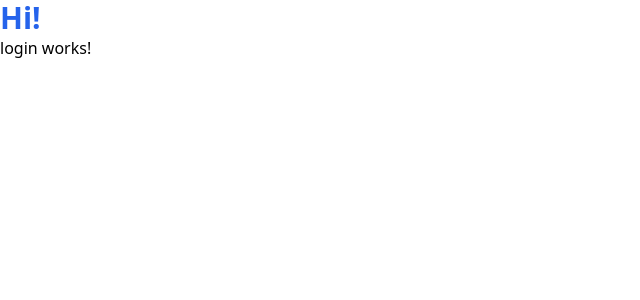
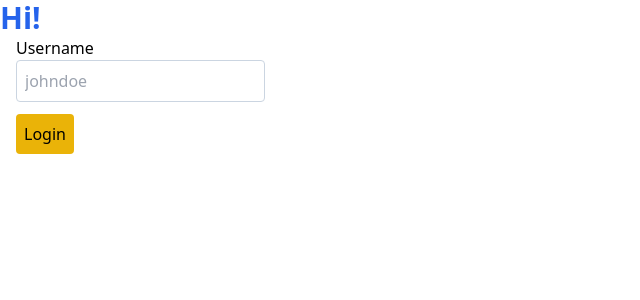
Before and after one commit to LinneaJohansen/angular-assignment, an Angular app: page /login in a window 1280 px wide. Shown: the top 300 px of the page, without its empty margins (0-640 px from the left). Built offline with nearby package versions, Linux system fonts and the light colour scheme.

Commit message:
Added storage

```diff
--- a/src/app/app.module.ts
+++ b/src/app/app.module.ts
@@ -10,6 +10,7 @@ import { CataloguePage } from './pages/catalogue/catalogue.page';
 import { LoginFormComponent } from './components/login-form/login-form.component';
 import { TrainerFormComponent } from './components/trainer-form/trainer-form.component';
 import { CatalogueFormComponent } from './components/catalogue-form/catalogue-form.component';
+import { FormsModule } from '@angular/forms';
 
 
 @NgModule({
@@ -24,8 +25,9 @@ import { CatalogueFormComponent } from './components/catalogue-form/catalogue-fo
   ],
   imports: [
     BrowserModule,
-    AppRoutingModule,
-    HttpClientModule
+    HttpClientModule,
+    FormsModule,
+    AppRoutingModule
   ],
   providers: [],
   bootstrap: [AppComponent]
--- a/src/app/components/login-form/login-form.component.html
+++ b/src/app/components/login-form/login-form.component.html
@@ -1 +1,13 @@
-<p>login-form works!</p>
+<form #loginForm="ngForm" (ngSubmit)="loginSubmit(loginForm)">
+    <fieldset class="mb-3">
+        <label for="username" class="block">Username</label>
+        <input type="text"
+        ngModel
+        #username="ngModel"
+        name="username" id="username"
+        class="border border-slate-300 p-2 rounded"
+        placeholder="johndoe"/>
+    </fieldset>
+
+    <button type="submit" class="bg-yellow-500 p-2 rounded">Login</button>
+</form>
--- a/src/app/components/login-form/login-form.component.ts
+++ b/src/app/components/login-form/login-form.component.ts
@@ -1,15 +1,31 @@
-import { Component, OnInit } from '@angular/core';
+import { Component } from '@angular/core';
+import { NgForm } from '@angular/forms';
+import { Trainer } from 'src/app/models/trainer.model';
+import { LoginService } from 'src/app/services/login.service';
 
 @Component({
   selector: 'app-login-form',
   templateUrl: './login-form.component.html',
   styleUrls: ['./login-form.component.css']
 })
-export class LoginFormComponent implements OnInit {
-
-  constructor() { }
+export class LoginFormComponent{
+  //Dependency injection
+  constructor(private readonly loginService: LoginService) { }
 
   ngOnInit(): void {
   }
 
+  public loginSubmit(loginForm : NgForm): void {
+    //Username
+    const { username } = loginForm.value;
+
+    this.loginService.login(username).subscribe({
+      next: (trainer: Trainer) => {
+
+      },
+      error: () => {
+
+      }
+    })
+  }
 }
--- /dev/null
+++ b/src/app/enums/storage-keys.enum.ts
@@ -0,0 +1,3 @@
+export enum StorageKeys {
+    Trainer = "stored-trainer"
+}
--- a/src/app/pages/login/login.page.html
+++ b/src/app/pages/login/login.page.html
@@ -1 +1,3 @@
-<p>login works!</p>
+<main class="container mx-auto px-4">
+    <app-login-form></app-login-form>
+</main>
--- a/src/app/services/login.service.ts
+++ b/src/app/services/login.service.ts
@@ -1,8 +1,10 @@
 import { HttpClient, HttpHeaders} from '@angular/common/http'
 import { Injectable } from '@angular/core';
-import { map, switchMap, Observable, of } from 'rxjs';
+import { map, switchMap, Observable, of, tap } from 'rxjs';
 import { environment } from 'src/environments/environment';
+import { StorageKeys } from '../enums/storage-keys.enum';
 import { Trainer } from '../models/trainer.model';
+import { StorageUtil } from '../utils/storage.utils';
 
 const { apiTrainers, apiKey } = environment;
 
@@ -25,6 +27,9 @@ export class LoginService {
           return this.createTrainer(username)
         }
           return of(trainer)
+        }),
+        tap((trainer: Trainer) => {
+          StorageUtil.storageSave<Trainer>(StorageKeys.Trainer, trainer);
         })
       )
   }
@@ -40,7 +45,7 @@ export class LoginService {
     )
   }
 
-  //If user does NOT exist, create user
+  //Create trainer
   private createTrainer(username: string): Observable<Trainer> {
     // User
     const trainer = {
--- /dev/null
+++ b/src/app/utils/storage.utils.ts
@@ -0,0 +1,20 @@
+export class StorageUtil {
+
+    public static storageSave<T>(key: string, value: T): void{
+        sessionStorage.setItem(key, JSON.stringify(value));
+    }
+
+    public static storageRead<T>(key: string): T | null {
+        const storedValue = sessionStorage.getItem(key);
+        try {
+            if(storedValue) {
+                return JSON.parse(storedValue) as T;
+            }
+            return null;
+        } catch (error) {
+            sessionStorage.removeItem(key);
+            return null;
+        }
+
+    }
+}
```
